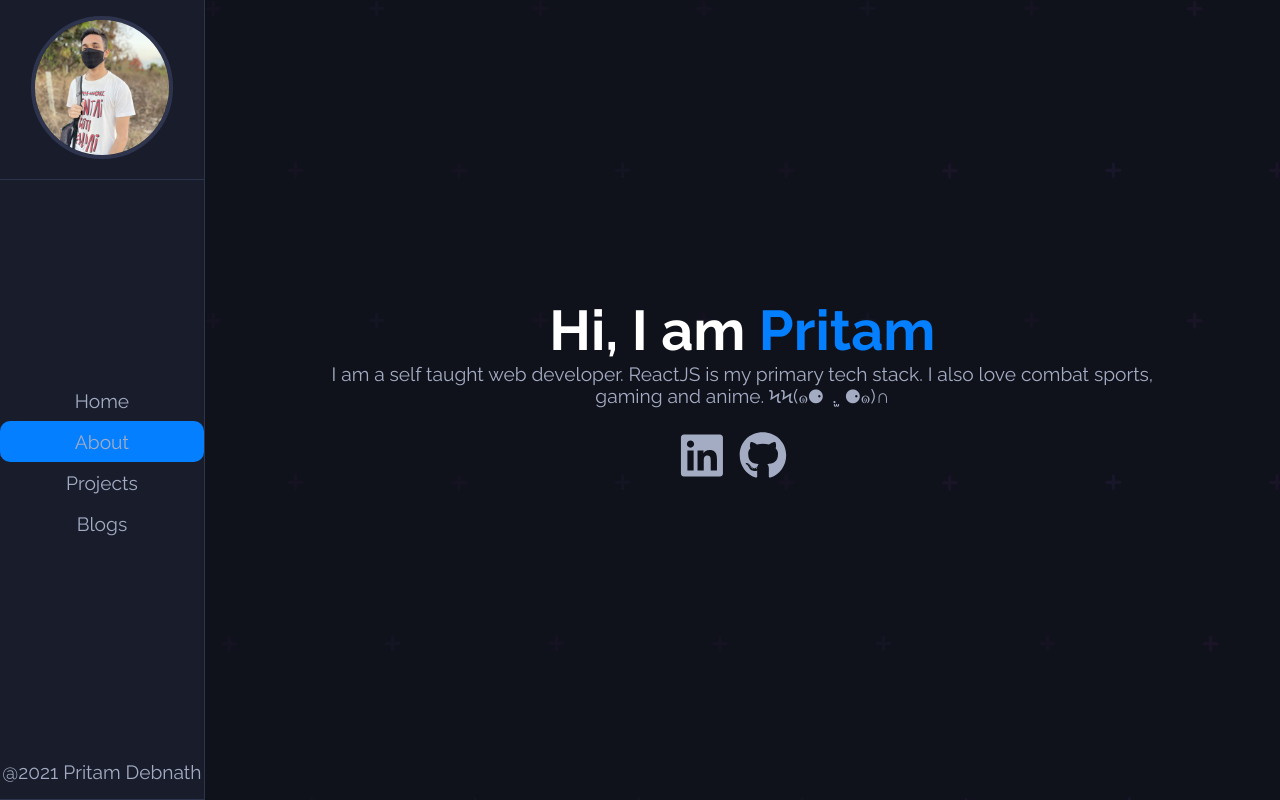
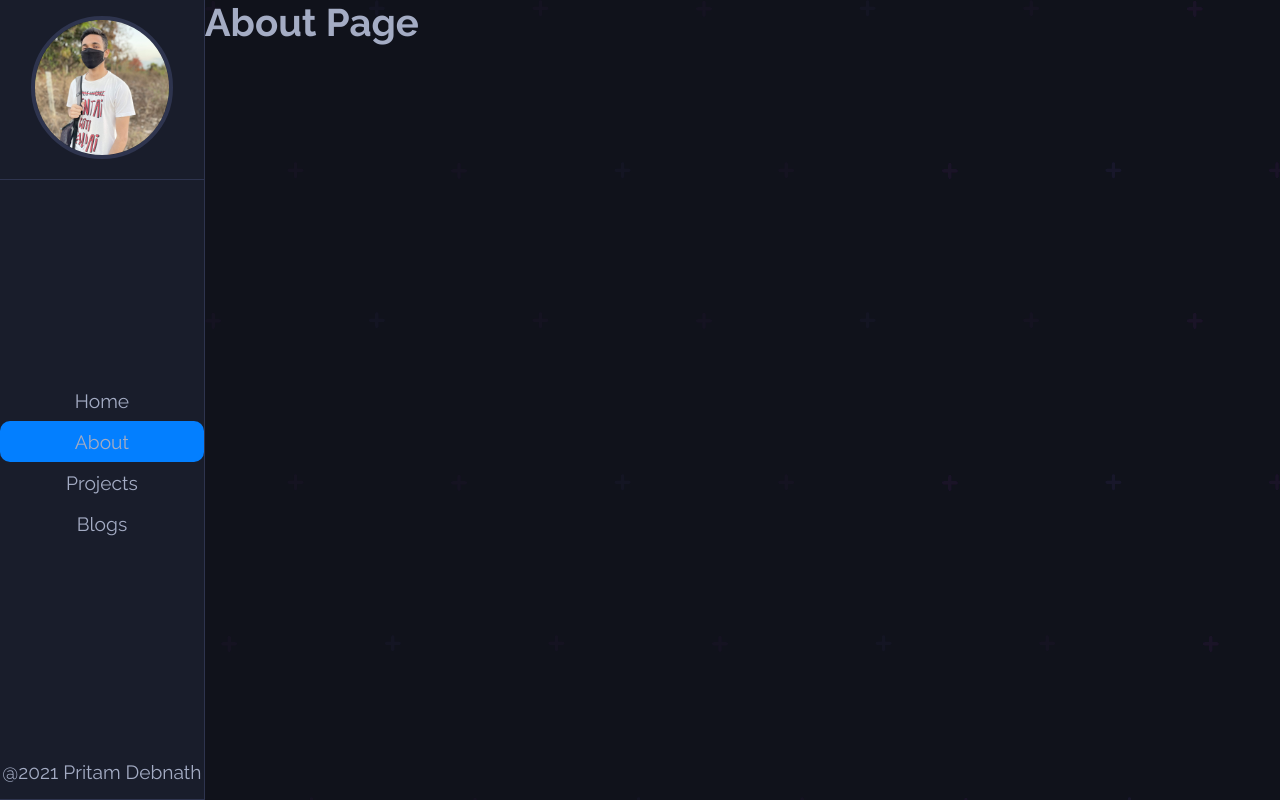
Before and after one commit to Pritam-deb/pritamdebnath, a React (Create React App) app: page /about in a window 1280 px wide. Built offline with nearby package versions, Linux system fonts and the light colour scheme.

Commit message:
chore: created all pages
will start with about page

```diff
--- a/src/App.js
+++ b/src/App.js
@@ -1,6 +1,13 @@
 import './App.scss';
 import HomePage from './Pages/HomePage';
+import AboutPage from './Pages/AboutPage';
+import ProjectsPage from './Pages/ProjectsPage';
+import BlogsPage from './Pages/BlogsPage';
+
 import Navbar from './Components/NavBar';
+
+import {Switch, Route} from 'react-router-dom';
+
 
 function App() {
   return (
@@ -10,7 +17,21 @@ function App() {
       </div>
       <div className="main-content">
         <div className="content">
-          <HomePage/>
+          <Switch>
+            <Route path="/" exact>
+              <HomePage/>
+            </Route>
+            <Route path="/about" exact>
+              <AboutPage/>
+            </Route>
+            <Route path="/projects" exact>
+              <ProjectsPage/>
+            </Route>
+            <Route path="/blogs" exact>
+              <BlogsPage/>
+            </Route>
+          </Switch>
+
         </div>
       </div>
     </div>
--- /dev/null
+++ b/src/Pages/AboutPage.js
@@ -0,0 +1,12 @@
+
+
+
+const AboutPage = () => {
+    return(
+        <div className="AboutPage">
+            <h1>About Page</h1>
+        </div>
+    )
+}
+
+export default AboutPage;
--- /dev/null
+++ b/src/Pages/BlogsPage.js
@@ -0,0 +1,12 @@
+
+
+
+const BlogsPage = () =>{
+    return(
+        <div className="BlogsPage">
+            <h1>Blog Page</h1>
+        </div>
+    )
+}
+
+export default BlogsPage;
--- /dev/null
+++ b/src/Pages/ProjectsPage.js
@@ -0,0 +1,11 @@
+
+
+const ProjectsPage = () => {
+    return(
+        <div className="ProjectsPage">
+            <h1>Projects Page</h1>
+        </div>
+    )
+}
+
+export default ProjectsPage;
```
